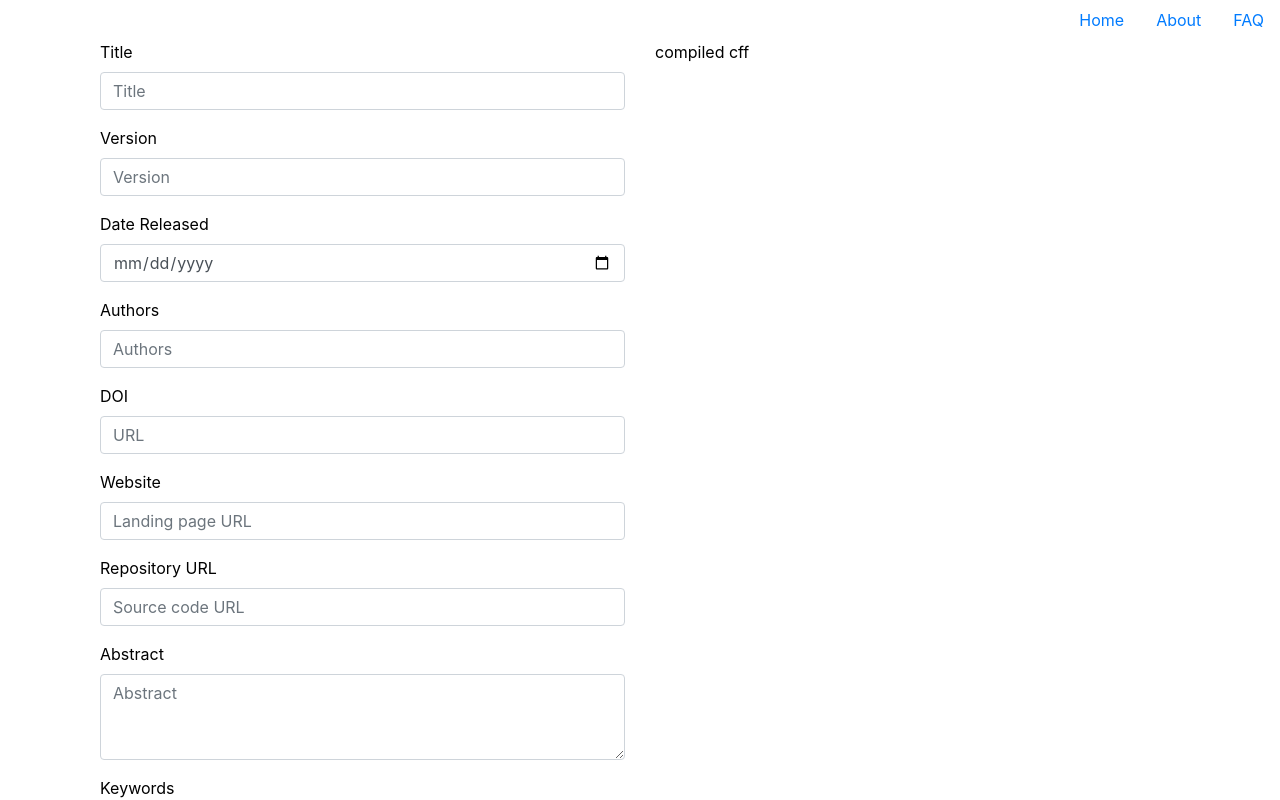
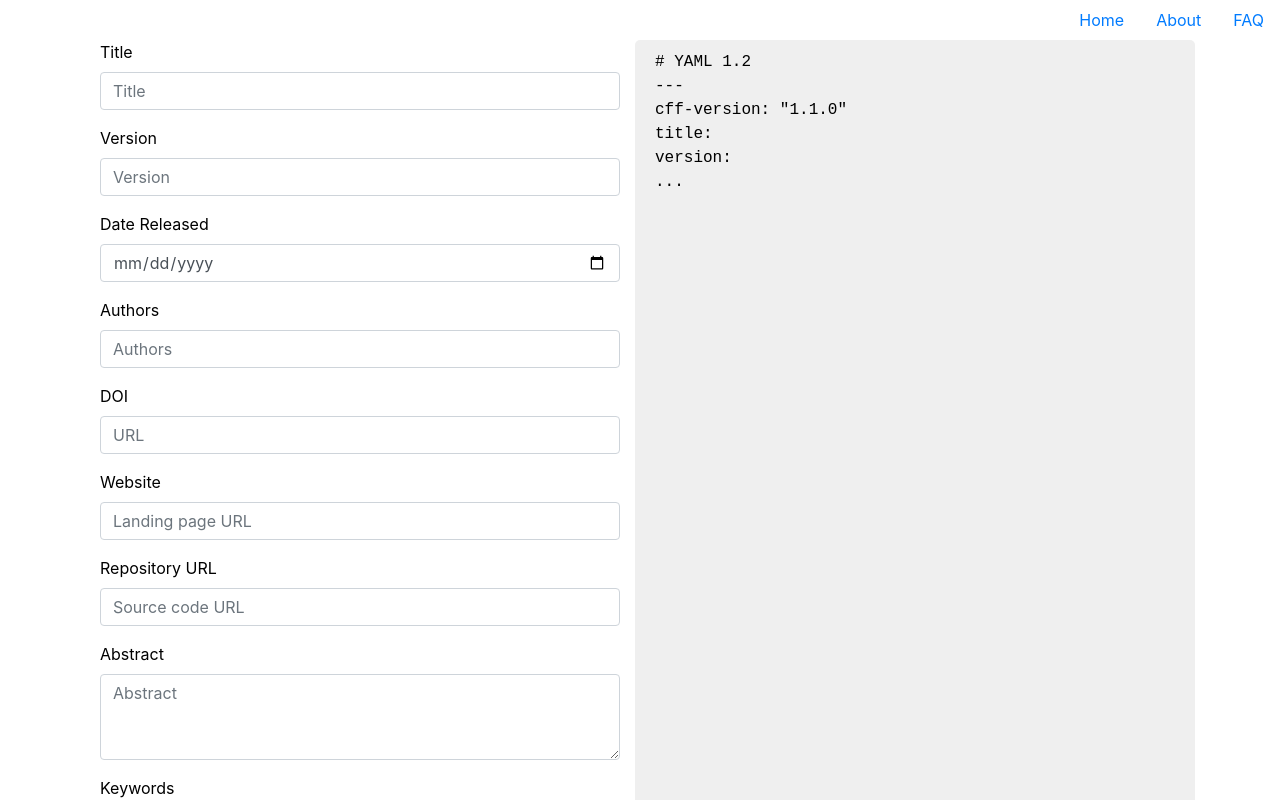
Before and after one commit to Software-Citation/frontend, a React (Create React App) app: page /cff-init in a window 1280 px wide. Shown: the top 800 px of the page. Built offline with nearby package versions, Linux system fonts and the light colour scheme.

Commit message:
Setup redux & initialise compiled cff view

```diff
--- a/package.json
+++ b/package.json
@@ -10,9 +10,12 @@
     "react": "^16.13.1",
     "react-bootstrap": "^1.3.0",
     "react-dom": "^16.13.1",
+    "react-redux": "^7.2.1",
     "react-router-dom": "^5.2.0",
     "react-scripts": "3.4.3",
-    "react-step-wizard": "^5.3.4"
+    "react-step-wizard": "^5.3.4",
+    "redux": "^4.0.5",
+    "redux-thunk": "^2.3.0"
   },
   "scripts": {
     "start": "react-scripts start",
--- a/src/components/CffInit/CffForm/CffForm.js
+++ b/src/components/CffInit/CffForm/CffForm.js
@@ -1,49 +1,110 @@
 import React from 'react';
 import { Form } from 'react-bootstrap';
+import { connect } from 'react-redux';
 
-function CffForm(props) {
+import { updateCff } from '../../../store/actions/cffInit';
+
+class CffForm extends React.Component {
+  constructor(props) {
+    super(props);
+    this.state = {
+      cffObj: {},
+    };
+  }
+
+  inputUpdateHanlder = (event, fieldName) => {
+    const cffObj = { ...this.state.cffObj };
+    cffObj[fieldName] = event.target.value;
+    this.setState({ cffObj });
+    this.props.updateCff(cffObj);
+  };
+
+  render() {
     return (
       <Form>
         <Form.Group controlId="formTitle">
           <Form.Label>Title</Form.Label>
-        <Form.Control type="text" placeholder="Title" />
+          <Form.Control
+            type="text"
+            placeholder="Title"
+            onChange={(e) => this.inputUpdateHanlder(e, 'title')}
+          />
         </Form.Group>
         <Form.Group controlId="formVersion">
           <Form.Label>Version</Form.Label>
-        <Form.Control type="text" placeholder="Version" />
+          <Form.Control
+            type="text"
+            placeholder="Version"
+            onChange={(e) => this.inputUpdateHanlder(e, 'version')}
+          />
         </Form.Group>
         <Form.Group controlId="formDate">
           <Form.Label>Date Released</Form.Label>
-        <Form.Control type="date" placeholder="Date" />
+          <Form.Control
+            type="date"
+            placeholder="Date"
+            onChange={(e) => this.inputUpdateHanlder(e, 'date')}
+          />
         </Form.Group>
         <Form.Group controlId="formAuthors">
           <Form.Label>Authors</Form.Label>
-        <Form.Control type="text" placeholder="Authors" />
+          <Form.Control
+            type="text"
+            placeholder="Authors"
+            onChange={(e) => this.inputUpdateHanlder(e, 'authors')}
+          />
         </Form.Group>
         <Form.Group controlId="formDoi">
           <Form.Label>DOI</Form.Label>
-        <Form.Control type="text" placeholder="URL" />
+          <Form.Control
+            type="text"
+            placeholder="URL"
+            onChange={(e) => this.inputUpdateHanlder(e, 'doi')}
+          />
         </Form.Group>
         <Form.Group controlId="formWebsite">
           <Form.Label>Website</Form.Label>
-        <Form.Control type="text" placeholder="Landing page URL" />
+          <Form.Control
+            type="text"
+            placeholder="Landing page URL"
+            onChange={(e) => this.inputUpdateHanlder(e, 'websiteUrl')}
+          />
         </Form.Group>
         <Form.Group controlId="formUrl">
           <Form.Label>Repository URL</Form.Label>
-        <Form.Control type="text" placeholder="Source code URL" />
+          <Form.Control
+            type="text"
+            placeholder="Source code URL"
+            onChange={(e) => this.inputUpdateHanlder(e, 'repoUrl')}
+          />
         </Form.Group>
         <Form.Group controlId="formAbstract">
           <Form.Label>Abstract</Form.Label>
-        <Form.Control as="textarea" rows="3" placeholder="Abstract" />
+          <Form.Control
+            as="textarea"
+            rows="3"
+            placeholder="Abstract"
+            onChange={(e) => this.inputUpdateHanlder(e, 'abstract')}
+          />
         </Form.Group>
         <Form.Group controlId="formKeywords">
           <Form.Label>Keywords</Form.Label>
-        <Form.Control type="text" placeholder="open source, open science" />
-        <Form.Text className="text-muted">Comma separated keywords.</Form.Text>
+          <Form.Control
+            type="text"
+            placeholder="open source, open science"
+            onChange={(e) => this.inputUpdateHanlder(e, 'keywords')}
+          />
+          <Form.Text className="text-muted">
+            Comma separated keywords.
+          </Form.Text>
         </Form.Group>
         <Form.Group controlId="formLicense">
           <Form.Label>License</Form.Label>
-        <Form.Control type="text" placeholder="Apache-2.0" />
+          <Form.Control
+            type="text"
+            placeholder="Apache-2.0"
+            onChange={(e) => this.inputUpdateHanlder(e, 'licenseType')}
+          />
           <Form.Text className="text-muted">
             Use one of the authorized license abbreviations. See the{' '}
             <a
@@ -58,5 +119,12 @@ function CffForm(props) {
       </Form>
     );
   }
+}
 
-export default CffForm;
+const mapDispatchToProps = (dispatch) => {
+  return {
+    updateCff: (cffObj) => dispatch(updateCff(cffObj)),
+  };
+};
+
+export default connect(null, mapDispatchToProps)(CffForm);
--- a/src/components/CffInit/CffInit.js
+++ b/src/components/CffInit/CffInit.js
@@ -5,15 +5,17 @@ import { Button, Container, Row, Col } from 'react-bootstrap';
 import CffForm from './CffForm/CffForm';
 import CompiledCff from './CompliedCff/CompiledCff';
 
+import styles from './CffInit.module.scss';
+
 class CffInit extends React.PureComponent {
   render() {
     return (
       <Container>
-        <Row>
-          <Col>
+        <Row className={styles.cffContainer}>
+          <Col className={styles.cffFormContainer}>
             <CffForm />
           </Col>
-          <Col>
+          <Col className={styles.compiledCffContainer}>
             <CompiledCff />
           </Col>
         </Row>
--- a/src/components/CffInit/CffInit.module.scss
+++ b/src/components/CffInit/CffInit.module.scss
@@ -1,8 +1,13 @@
-.container {
-  display: flex;
-  flex-direction: column;
+.cffContainer {
 }
 
-.cffContainer {
-  display: flex;
+.cffFormContainer {
 }
+
+.compiledCffContainer {
+  font-family: 'Courier New';
+  background-color: #efefef;
+  border-radius: 5px;
+  padding: 10px 20px;
+  overflow: auto;
+}
--- a/src/components/CffInit/CompliedCff/CompiledCff.js
+++ b/src/components/CffInit/CompliedCff/CompiledCff.js
@@ -1,7 +1,87 @@
 import React from 'react';
+import { connect } from 'react-redux';
 
-function CompiledCff(props) {
-  return <div>compiled cff</div>;
+class CompiledCff extends React.Component {
+  constructor(props) {
+    super(props);
+    this.state = {
+      compiledCff: [],
+    };
+  }
+
+  componentDidMount() {
+    const compiledCff = this.compute_cff(this.props.cffObj);
+    this.setState({ compiledCff });
+  }
+
+  componentDidUpdate(prevProps) {
+    if (this.props.cffObj !== prevProps.cffObj) {
+      const compiledCff = this.compute_cff(this.props.cffObj);
+      this.setState({ compiledCff });
+    }
+  }
+
+  add_quotes = (s) => {
+    let re = new RegExp('^[a-zA-Z0-9]{0,}$');
+    if (re.test(s)) {
+      return s;
+    } else {
+      return '"' + this.escape_quotes(s) + '"';
+    }
+  };
+
+  escape_quotes = (s) => {
+    return s.replace(/["]/g, '\\"');
+  };
+
+  indent = (s) => {
+    return s.replace(/[\n]/g, '\n    ');
+  };
+
+  is_multiline = (s) => {
+    let re = new RegExp('[\\n|\\r]');
+    return re.test(s);
+  };
+
+  compute_cff = (cffObj) => {
+    var lines = [];
+    lines.push('# YAML 1.2');
+    lines.push('---');
+
+    lines.push('cff-version: ' + this.add_quotes('1.1.0'));
+
+    if (cffObj.title !== undefined) {
+      lines.push('title: ' + this.add_quotes(cffObj.title));
+    } else {
+      lines.push('title: ');
+    }
+
+    if (cffObj.version !== undefined) {
+      lines.push('version: ' + this.add_quotes(cffObj.version));
+    } else {
+      lines.push('version: ');
+    }
+
+    lines.push('...');
+
+    return lines;
+  };
+
+  render() {
+    return (
+      <div>
+        {this.state.compiledCff.map((line) => (
+          <div>{line}</div>
+        ))}
+      </div>
+    );
+  }
 }
 
-export default CompiledCff;
+const mapStateToProps = (state) => {
+  return {
+    cffObj: state.cffReducer.cffObj,
+  };
+};
+
+export default connect(mapStateToProps)(CompiledCff);
--- a/src/index.js
+++ b/src/index.js
@@ -5,13 +5,17 @@ import 'bootstrap/dist/css/bootstrap-grid.min.css';
 import './index.css';
 import App from './App';
 import { BrowserRouter as Router } from 'react-router-dom';
+import { Provider } from 'react-redux';
 import * as serviceWorker from './serviceWorker';
+import store from './store/storeConfig';
 
 ReactDOM.render(
   <React.StrictMode>
-    <Router>
-      <App />
-    </Router>
+    <Provider store={store}>
+      <Router>
+        <App />
+      </Router>
+    </Provider>
   </React.StrictMode>,
   document.getElementById('root')
 );
--- /dev/null
+++ b/src/store/actions/actionTypes.js
@@ -0,0 +1,2 @@
+// CFF
+export const UPDATE_CFF = 'UPDATE_CFF';
--- /dev/null
+++ b/src/store/actions/cffInit.js
@@ -0,0 +1,8 @@
+import { UPDATE_CFF } from './actionTypes';
+
+export const updateCff = (cffObj) => {
+  return {
+    type: UPDATE_CFF,
+    cffObj,
+  };
+};
--- /dev/null
+++ b/src/store/reducers/cffInit.js
@@ -0,0 +1,19 @@
+import { UPDATE_CFF } from '../actions/actionTypes';
+
+const initialState = {
+  cffObj: {},
+};
+
+const reducer = (state = initialState, action) => {
+  switch (action.type) {
+    case UPDATE_CFF:
+      return {
+        ...state,
+        cffObj: action.cffObj,
+      };
+    default:
+      return { ...state };
+  }
+};
+
+export default reducer;
--- /dev/null
+++ b/src/store/rootReducer.js
@@ -0,0 +1,7 @@
+import { combineReducers } from 'redux';
+
+import cffReducer from './reducers/cffInit';
+
+export default combineReducers({
+  cffReducer,
+});
--- /dev/null
+++ b/src/store/storeConfig.js
@@ -0,0 +1,24 @@
+import { createStore, applyMiddleware, compose } from 'redux';
+import thunk from 'redux-thunk';
+import rootReducer from './rootReducer';
+
+const initialState = {};
+const enhancers = [];
+const middleware = [thunk];
+
+if (process.env.NODE_ENV === 'development') {
+  console.log('Development build');
+  const devToolsExtension = window.__REDUX_DEVTOOLS_EXTENSION__;
+
+  if (typeof devToolsExtension === 'function') {
+    enhancers.push(devToolsExtension());
+  }
+} else {
+  console.log('Production build');
+}
+
+const composedEnhancers = compose(applyMiddleware(...middleware), ...enhancers);
+
+const store = createStore(rootReducer, initialState, composedEnhancers);
+
+export default store;
```
Also changed, not shown: 1 other file (tests, documents, lock files or other folders). Lines whose indentation alone changed are shown as unchanged.
